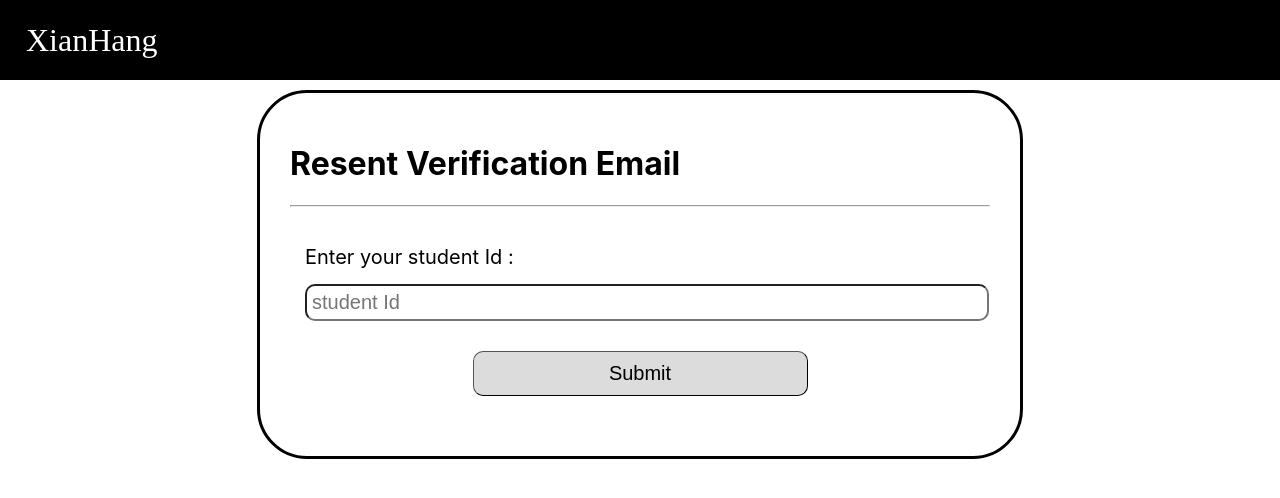
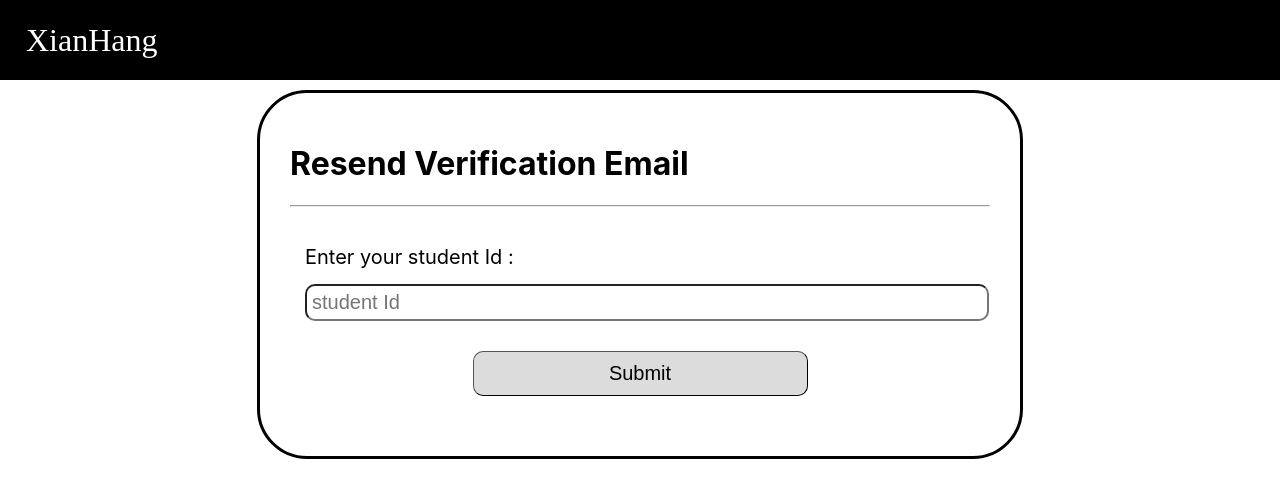
Before and after one commit to xian-hang/xianhang-web, a React (Create React App) app: page /resent/email in a window 1280 px wide. Shown: the top 498 px of the page. Built offline with nearby package versions, Linux system fonts and the light colour scheme; a web font is replaced by a local one.

Commit message:
changed resent to resend

```diff
--- a/src/ResentEmail.js
+++ b/src/ResentEmail.js
@@ -46,7 +46,7 @@ function ResentEmail() {
             <LoadingSpinner loading={loading} />
             <div>
                 <form className="form" onSubmit={resentEmail}>
-                    <h1>Resent Verification Email</h1>
+                    <h1>Resend Verification Email</h1>
                     <hr />
                     <div className="form-content">
                         <FormMessage message={message} succ={sent} />
--- a/src/VerifyEmail.js
+++ b/src/VerifyEmail.js
@@ -38,7 +38,7 @@ function VerifyEmail() {
                 <>
                     <h2>Oops... Something went wrong</h2>
                     <div>
-                        Want to resent verification email ?
+                        Want to resend verification email ?
                         <Link to="/resent/email/">
                             Click here
                         </Link>
```
